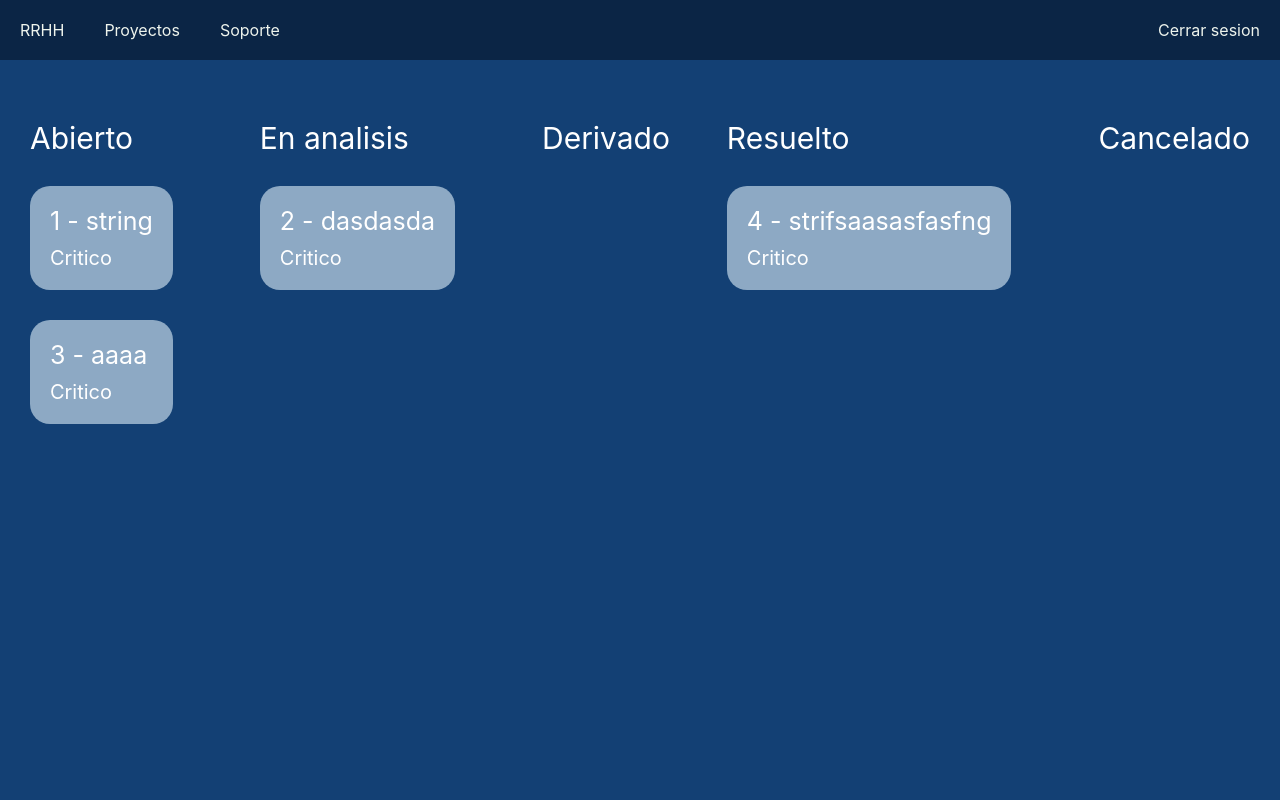
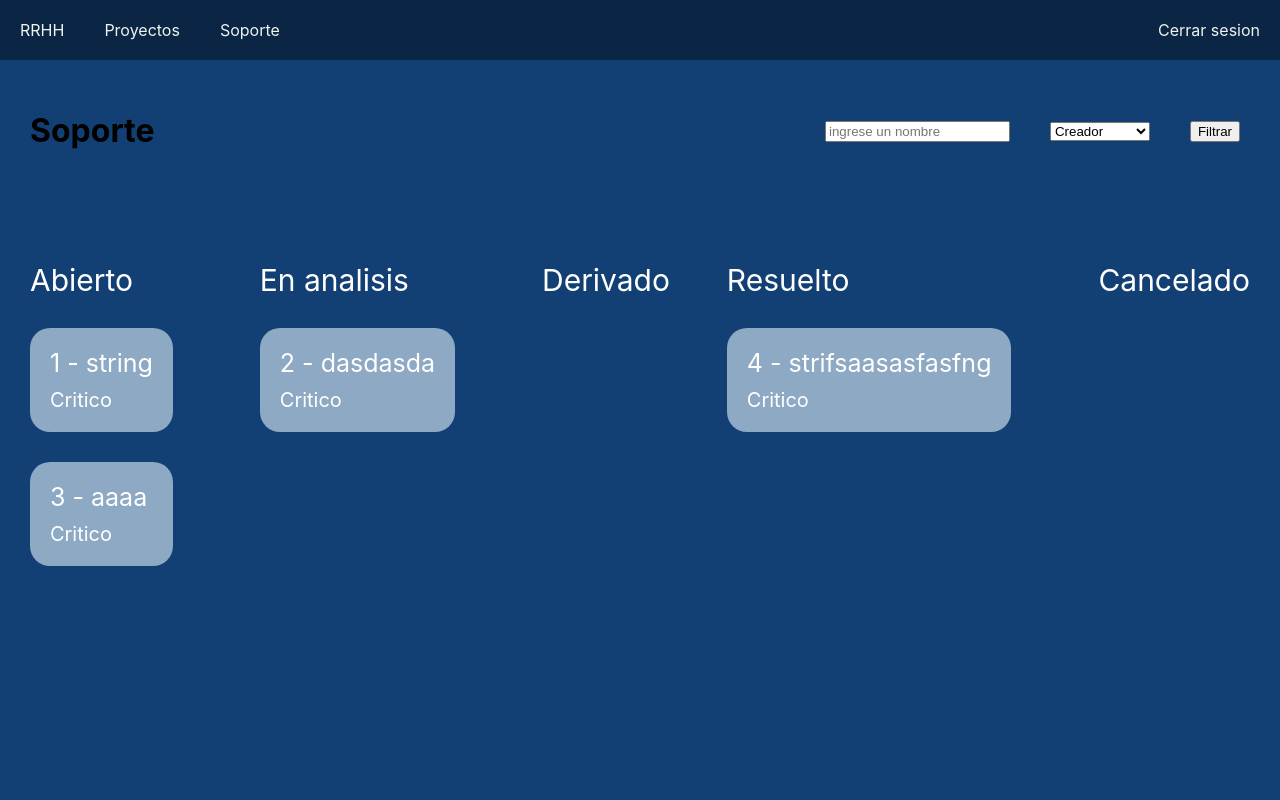
Before and after one commit to BrunoPasca/tribu_2_2022_2c, a Next.js app: page /moduloSoporte/soporte in a window 1280 px wide. Shown: the top 800 px of the page. Built offline with nearby package versions, Linux system fonts and the light colour scheme.

Commit message:
cambios vsuales

```diff
--- a/package.json
+++ b/package.json
@@ -14,7 +14,7 @@
     "@types/react-dom": "18.0.9",
     "eslint": "8.28.0",
     "eslint-config-next": "13.0.5",
-    "next": "13.0.5",
+    "next": "^13.0.5",
     "react": "^18.2.0",
     "react-dom": "18.2.0",
     "react-floating-button": "^1.1.1",
--- a/pages/index.tsx
+++ b/pages/index.tsx
@@ -1,4 +1,3 @@
-import Image from 'next/image'
 import styles from '../styles/Home.module.css'
 import Head_ from './head'
 import Header from './header'
--- a/pages/moduloSoporte/soporte.tsx
+++ b/pages/moduloSoporte/soporte.tsx
@@ -12,6 +12,25 @@ export default function Soporte() {
        <Head_ nombre='Soporte'></Head_>
 
         <Header></Header>
+
+        <div className={styles.navbar}>
+          <div className={styles.navbarIzq}>
+            <h1>Soporte</h1>
+          </div>
+          <div className={styles.navbarDer}>
+            <input placeholder='ingrese un nombre'></input>
+            <select>
+              <option>Creador</option>
+              <option>Resolutor</option>
+              <option>Responsable</option>
+              <option>Cliente</option>
+            </select>
+
+            <button>Filtrar</button>
+
+
+          </div>
+        </div>
 
         <div className={styles.titulos}>
               <div>
--- a/styles/soporte.module.css
+++ b/styles/soporte.module.css
@@ -23,3 +23,30 @@
     margin: 30px;
     font-size: 30px;
   }
+
+
+  .navbar{
+    display: flex;
+    justify-content: space-between;
+    align-items: center;
+  }
+
+  .navbarIzq{
+    margin:30px;
+  }
+
+  .navbarDer{
+    margin: 30px;
+  }
+
+  .navbarDer input{
+    margin-right: 40px;
+  }
+
+  .navbarDer select{
+    margin-right: 40px;
+  }
+
+  .navbarDer button{
+    margin-right: 10px;
+  }
```
Also changed, not shown: 2 other files (tests, documents, lock files or other folders).
